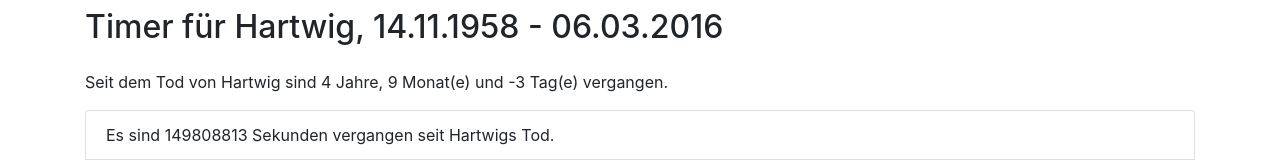
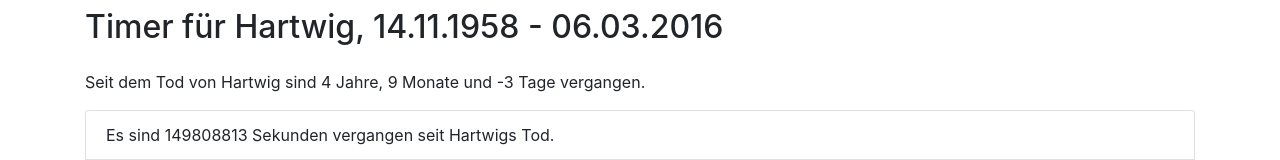
Before and after one commit to s7evinkelevra/woke-customer-timer, a React (Create React App) app: page /ernst in a window 1280 px wide. Shown: the part 122-282 px from the top of the page. Built offline with nearby package versions, Linux system fonts and the light colour scheme; no server answers.

Commit message:
added pluralization in a shitty way lul

```diff
--- a/src/components/Ernst.js
+++ b/src/components/Ernst.js
@@ -37,7 +37,7 @@ const Ernst = () => {
     <React.Fragment>
       <h1>Was man so braucht.</h1>
       <h2 className="my-4">Timer für Hartwig, 14.11.1958 - 06.03.2016</h2>
-      <p>Seit dem Tod von Hartwig sind {years} Jahre, {months} Monat(e) und {days} Tag(e) vergangen.</p>
+      <p>Seit dem Tod von Hartwig sind {years} Jahre, {months} Monat{months!==1 && <React.Fragment>e</React.Fragment>} und {days} Tag{days!==1 && <React.Fragment>e</React.Fragment>} vergangen.</p>
       <ul className="list-group">
         {functionsForTime.map((val) => {
           return(
```
